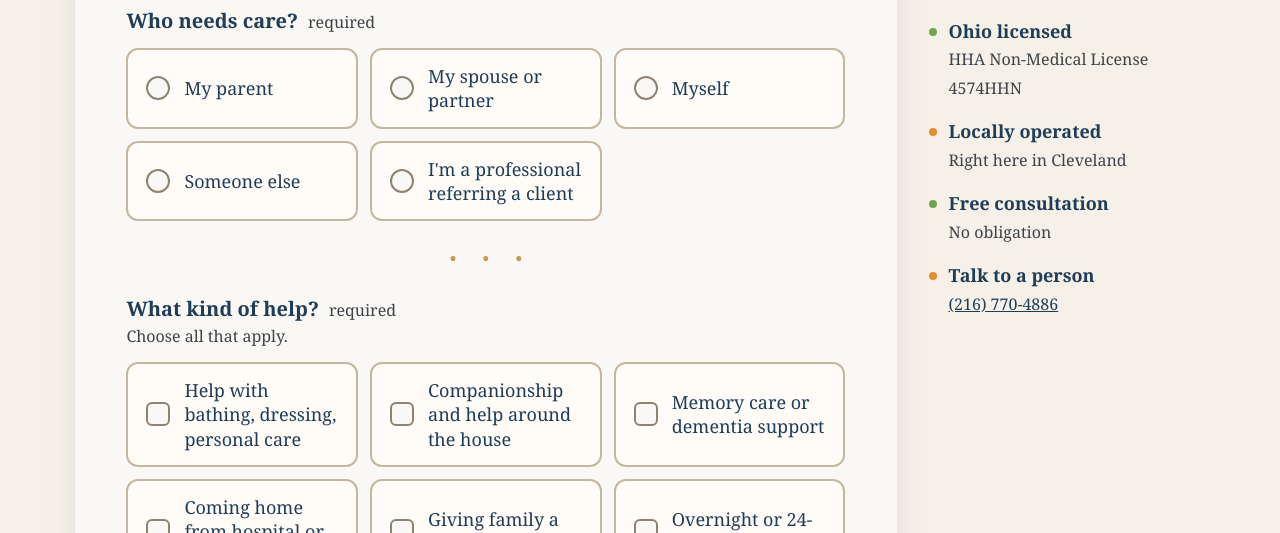
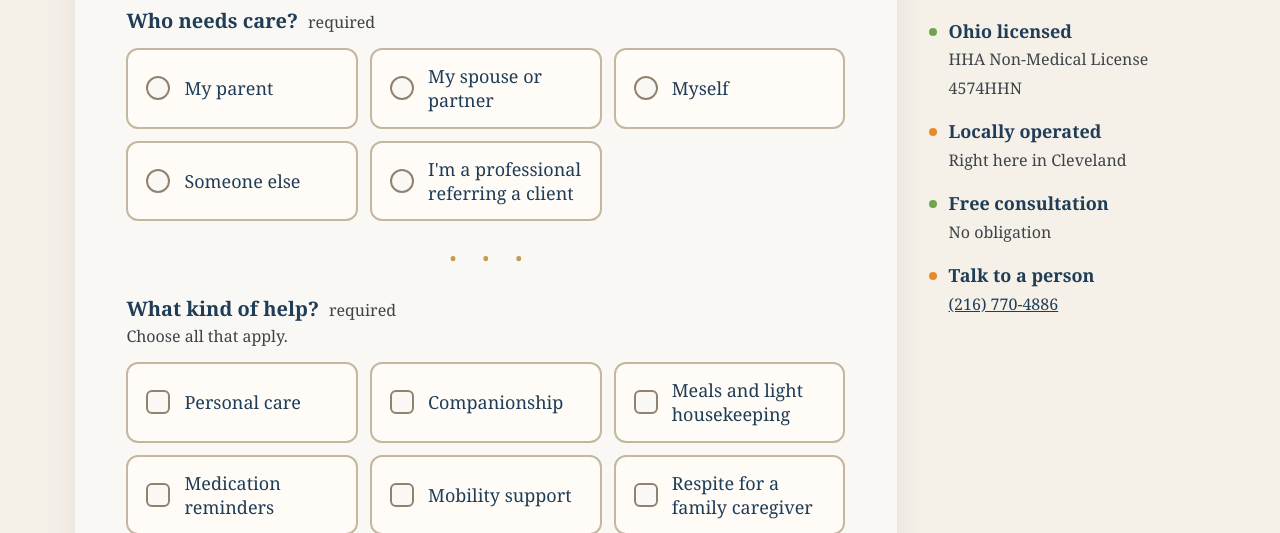
Before and after one commit to aronsolurahomecarecom/solura-dashboard, a plain HTML site: page care/index.html in a window 1280 px wide. Shown: the part 419-952 px from the top of the page. Drawn offline with Linux system fonts and the light colour scheme.

Commit message:
Care form: sticky side panel, help options match the website

```diff
--- a/care/index.html
+++ b/care/index.html
@@ -94,6 +94,8 @@
   .donephoto img { width: 100%; height: 100%; object-fit: cover; display: block; }
 
   aside { flex: 1 1 280px; min-width: 0; display: flex; flex-direction: column; gap: 22px; padding: clamp(4px, 1vw, 14px) 4px; }
+  /* side panel stays put beside the form while it scrolls (only when it sits beside the card and fits the screen) */
+  @media (min-width: 980px) and (min-height: 640px) { aside { position: sticky; top: 24px; } }
   .trustphoto { width: 100%; aspect-ratio: 4 / 3; border-radius: 14px; overflow: hidden; }
   .trustphoto img { width: 100%; height: 100%; object-fit: cover; display: block; }
   .trust { list-style: none; margin: 0; padding: 0; display: grid; grid-template-columns: repeat(auto-fit, minmax(160px, 1fr)); gap: 18px 20px; }
@@ -399,7 +401,7 @@
   // Option lists: [value for the sheet, label shown]. Sheet-side the labels
   // land in cells Meir reads, so labels travel, codes stay here.
   var RECIP=[['Parent','My parent'],['Spouse','My spouse or partner'],['Self','Myself'],['Other family','Someone else'],['Client/Patient',"I'm a professional referring a client"]];
-  var NEEDS=[['Personal care','Help with bathing, dressing, personal care'],['Companionship','Companionship and help around the house'],['Memory care','Memory care or dementia support'],['Hospital/rehab return','Coming home from hospital or rehab'],['Respite','Giving family a break'],['Overnight/24-hour','Overnight or 24-hour care'],['Not sure yet','Not sure yet']];
+  var NEEDS=[['Personal care','Personal care'],['Companionship','Companionship'],['Meals and light housekeeping','Meals and light housekeeping'],['Medication reminders','Medication reminders'],['Mobility support','Mobility support'],['Respite for a family caregiver','Respite for a family caregiver'],['Rides to appointments','Rides to appointments'],['Overnight/24-hour/live-in','Overnight, 24-hour or live-in care'],['Not sure yet','Not sure yet']]; // same choices and sheet values as the website's care plan form
   var TIMELINE=[['ASAP','As soon as possible'],['Next few weeks','Within the next few weeks'],['Next few months','In the next few months'],['Planning ahead','Just planning ahead']];
   var HOURS=[['A few hours a week','A few hours a week'],['Several hours most days','Several hours most days'],['Full days or overnights','Full days or overnights'],['Not sure','Not sure']];
   var PAY=[['Private pay','Paying privately'],['LTC insurance','Long-term care insurance'],['VA benefits','VA benefits'],['Not sure yet','Not sure yet']];
```
